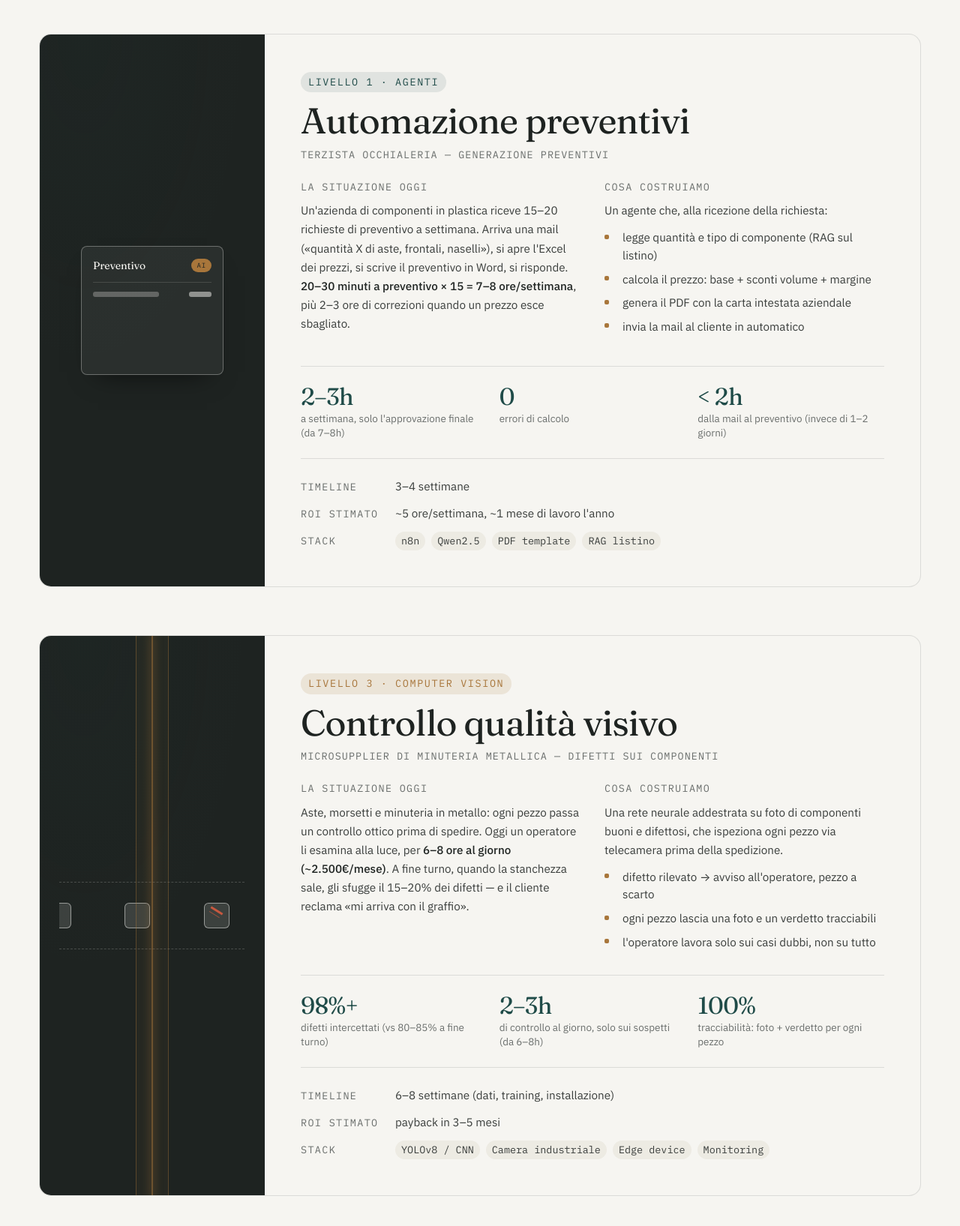
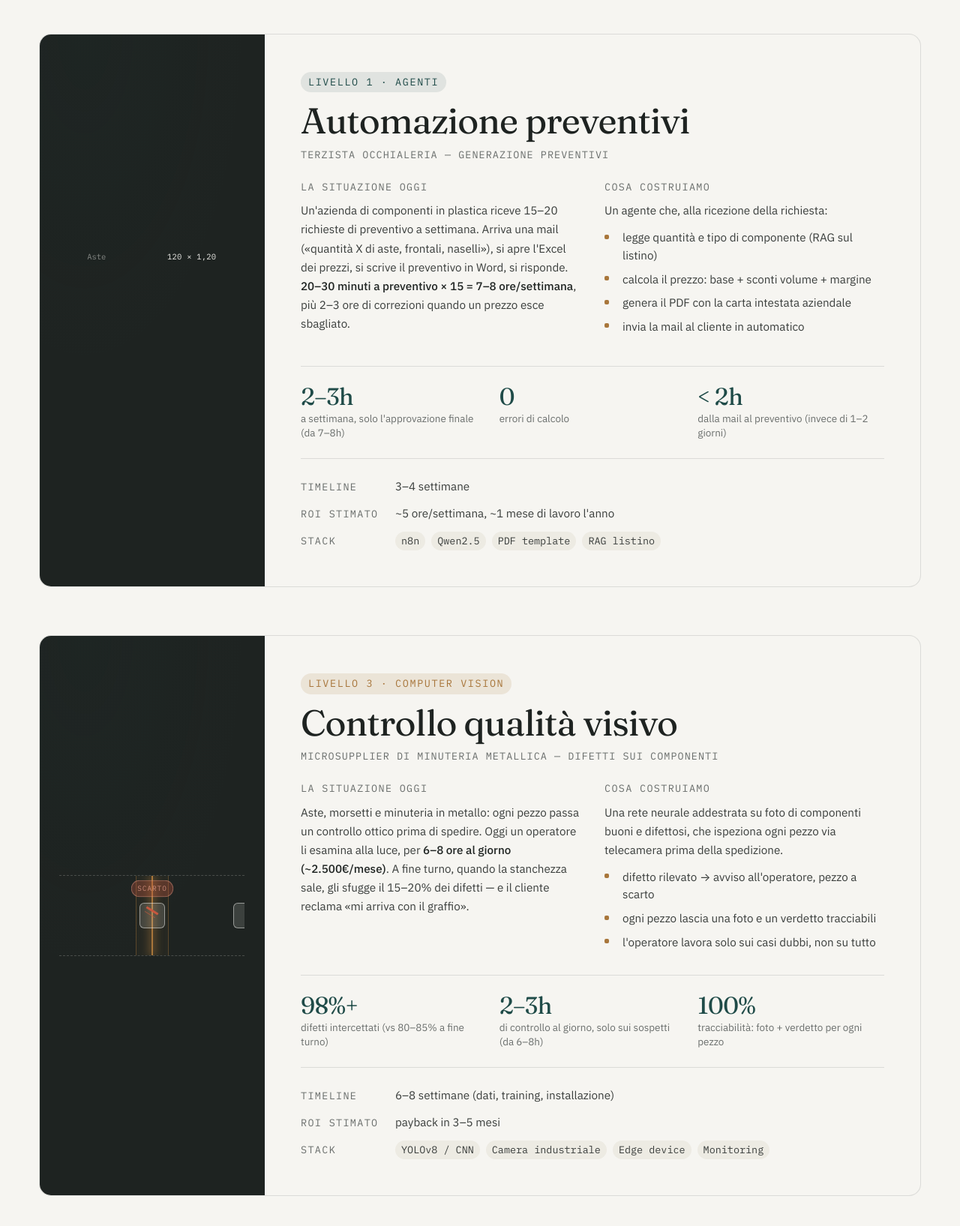
Before and after one commit to timurbondarenko65-stack/Actyra, a Flask app: page /portfolio in a window 1280 px wide. Shown: the part 1214-2849 px from the top of the page at 75% size. Run offline with Flask 3, Linux system fonts and the light colour scheme.

Commit message:
Portfolio: preventivi distinto dal case 3 + verdetto CV sincronizzato
Preventivi: via il documento con righe grigie (troppo simile al case study 3
sull'OCR). Ora e' il calcolo del prezzo: voci in mono, totale in euro che
scorre tra i valori intermedi e si ferma su quello finale, poi "inviato".

Controllo qualita': il verdetto OK/SCARTO era un elemento separato con tempi
indovinati a percentuale, quindi si sfasava. Ora l'etichetta e' figlia del
pezzo e condivide durata e delay: il pezzo si ferma sotto lo scanner e il
verdetto compare mentre e' ancora li, mai in ritardo.

Co-Authored-By: Claude Opus 4.8 <noreply@anthropic.com>

```diff
--- a/static/style.css
+++ b/static/style.css
@@ -1584,7 +1584,7 @@ section {
   .case-thumb *::after { animation: none !important; }
 }
 
-/* Thumb 1 — preventivi (documento che si compila da solo) */
+/* Thumb 1 — preventivi (calcolo del prezzo + totale che scorre) */
 .thumb-preventivi {
   display: flex;
   align-items: center;
@@ -1592,136 +1592,122 @@ section {
   padding: var(--sp-6);
 }
 
-.tp-doc {
-  width: 190px;
-  background: rgba(246, 245, 241, 0.055);
-  border: 1.5px solid rgba(246, 245, 241, 0.32);
-  border-radius: 8px;
-  padding: 14px 15px 15px;
-  box-shadow: 0 18px 34px -22px rgba(0, 0, 0, 0.7);
-  animation: tpDocIn 5.4s ease-in-out infinite;
-}
-
-.tp-doc-head {
-  display: flex;
-  align-items: center;
-  justify-content: space-between;
-  padding-bottom: 11px;
-  margin-bottom: 12px;
-  border-bottom: 1px solid rgba(246, 245, 241, 0.14);
-}
-
-.tp-doc-title {
-  font-family: var(--font-display);
-  font-size: 14px;
-  color: var(--carta);
-  letter-spacing: -0.01em;
-}
-
-.tp-doc-badge {
-  font-family: var(--font-mono);
-  font-size: 9px;
-  letter-spacing: 0.1em;
-  color: var(--grafite);
-  background: var(--ottone);
-  border-radius: 999px;
-  padding: 2px 7px;
-}
-
-.tp-row {
-  display: flex;
-  align-items: center;
+.tp-calc { width: 172px; }
+
+.tp-line {
+  display: flex;
+  align-items: baseline;
   justify-content: space-between;
   gap: 10px;
-  margin-bottom: 10px;
+  font-family: var(--font-mono);
+  font-size: 10.5px;
+  margin-bottom: 9px;
   opacity: 0;
 }
 
-.tp-lbl {
-  height: 7px;
-  border-radius: 3px;
-  background: rgba(246, 245, 241, 0.28);
-  flex: 1;
-}
-.tp-r1 .tp-lbl { max-width: 88px; }
-.tp-r2 .tp-lbl { max-width: 104px; }
-.tp-r3 .tp-lbl { max-width: 74px; }
-
-.tp-price {
-  width: 30px;
-  height: 7px;
-  border-radius: 3px;
-  background: rgba(246, 245, 241, 0.5);
-  flex-shrink: 0;
-}
-
-.tp-r1 { animation: tpRow1 5.4s ease-in-out infinite; }
-.tp-r2 { animation: tpRow2 5.4s ease-in-out infinite; }
-.tp-r3 { animation: tpRow3 5.4s ease-in-out infinite; }
-
-.tp-rule {
+.tp-k { color: rgba(246, 245, 241, 0.5); }
+.tp-v { color: var(--carta); letter-spacing: 0.02em; }
+
+.tp-l1 { animation: tpL1 6s ease-in-out infinite; }
+.tp-l2 { animation: tpL2 6s ease-in-out infinite; }
+.tp-l3 { animation: tpL3 6s ease-in-out infinite; }
+
+.tp-eq {
   height: 1.5px;
-  background: rgba(246, 245, 241, 0.22);
+  background: rgba(246, 245, 241, 0.25);
   border-radius: 2px;
-  margin: 13px 0 12px;
+  margin: 13px 0 11px;
   transform-origin: left center;
   transform: scaleX(0);
-  animation: tpRule 5.4s ease-in-out infinite;
-}
-
-.tp-total {
+  animation: tpEq 6s ease-in-out infinite;
+}
+
+.tp-sum {
   display: flex;
   align-items: baseline;
-  justify-content: space-between;
+  gap: 5px;
   opacity: 0;
-  animation: tpTotal 5.4s cubic-bezier(0.34, 1.56, 0.64, 1) infinite;
-}
-
-.tp-total-lbl {
-  font-family: var(--font-mono);
-  font-size: 10px;
-  text-transform: uppercase;
-  letter-spacing: 0.12em;
-  color: rgba(246, 245, 241, 0.6);
-}
-
-.tp-total-val {
+  animation: tpSum 6s ease-out infinite;
+}
+
+.tp-cur {
   font-family: var(--font-display);
-  font-size: 17px;
+  font-size: 19px;
   color: var(--ottone);
-  letter-spacing: -0.01em;
-}
-
-@keyframes tpDocIn {
-  0% { opacity: 0; transform: translateY(8px) scale(0.97); }
-  6% { opacity: 1; transform: translateY(0) scale(1); }
-  90% { opacity: 1; transform: translateY(0) scale(1); }
-  98%, 100% { opacity: 0; transform: translateY(0) scale(1); }
-}
-@keyframes tpRow1 {
-  0%, 10% { opacity: 0; transform: translateX(-7px); }
-  17%, 90% { opacity: 1; transform: translateX(0); }
+}
+
+/* Il totale "scorre" tra valori intermedi e si ferma su quello finale */
+.tp-amount {
+  display: inline-block;
+  height: 24px;
+  overflow: hidden;
+  line-height: 24px;
+}
+
+.tp-roll {
+  display: block;
+  animation: tpRoll 6s steps(4, end) infinite;
+}
+
+.tp-roll i {
+  display: block;
+  height: 24px;
+  line-height: 24px;
+  font-style: normal;
+  font-family: var(--font-display);
+  font-size: 25px;
+  color: var(--ottone);
+  letter-spacing: -0.02em;
+}
+
+.tp-sent {
+  margin-top: 12px;
+  display: inline-block;
+  font-family: var(--font-mono);
+  font-size: 9.5px;
+  letter-spacing: 0.08em;
+  padding: 3px 9px;
+  border-radius: 999px;
+  background: rgba(31, 75, 72, 0.6);
+  color: #7fd8c8;
+  border: 1px solid rgba(127, 216, 200, 0.4);
+  opacity: 0;
+  animation: tpSent 6s cubic-bezier(0.34, 1.56, 0.64, 1) infinite;
+}
+
+@keyframes tpL1 {
+  0%, 4% { opacity: 0; transform: translateX(-7px); }
+  11%, 90% { opacity: 1; transform: translateX(0); }
   97%, 100% { opacity: 0; transform: translateX(0); }
 }
-@keyframes tpRow2 {
-  0%, 22% { opacity: 0; transform: translateX(-7px); }
-  29%, 90% { opacity: 1; transform: translateX(0); }
+@keyframes tpL2 {
+  0%, 14% { opacity: 0; transform: translateX(-7px); }
+  21%, 90% { opacity: 1; transform: translateX(0); }
   97%, 100% { opacity: 0; transform: translateX(0); }
 }
-@keyframes tpRow3 {
-  0%, 34% { opacity: 0; transform: translateX(-7px); }
-  41%, 90% { opacity: 1; transform: translateX(0); }
+@keyframes tpL3 {
+  0%, 24% { opacity: 0; transform: translateX(-7px); }
+  31%, 90% { opacity: 1; transform: translateX(0); }
   97%, 100% { opacity: 0; transform: translateX(0); }
 }
-@keyframes tpRule {
-  0%, 48% { transform: scaleX(0); opacity: 1; }
-  58%, 90% { transform: scaleX(1); opacity: 1; }
+@keyframes tpEq {
+  0%, 36% { transform: scaleX(0); opacity: 1; }
+  44%, 90% { transform: scaleX(1); opacity: 1; }
   97%, 100% { transform: scaleX(1); opacity: 0; }
 }
-@keyframes tpTotal {
-  0%, 60% { opacity: 0; transform: scale(0.7); }
-  70% { opacity: 1; transform: scale(1); }
-  90% { opacity: 1; transform: scale(1); }
+@keyframes tpSum {
+  0%, 44% { opacity: 0; }
+  50%, 90% { opacity: 1; }
+  97%, 100% { opacity: 0; }
+}
+/* 5 valori, 4 scatti: parte a 50% e si ferma a 70% */
+@keyframes tpRoll {
+  0%, 50% { transform: translateY(0); }
+  70%, 100% { transform: translateY(-96px); }
+}
+@keyframes tpSent {
+  0%, 74% { opacity: 0; transform: scale(0.75); }
+  82%, 90% { opacity: 1; transform: scale(1); }
   97%, 100% { opacity: 0; transform: scale(1); }
 }
 
@@ -1735,37 +1721,11 @@ section {
 
 .tv-belt {
   position: relative;
-  height: 90px;
+  height: 108px;
   border-top: 1.5px dashed rgba(246, 245, 241, 0.2);
   border-bottom: 1.5px dashed rgba(246, 245, 241, 0.2);
   margin: 0 -6px;
   overflow: hidden;
-}
-
-.tv-piece {
-  position: absolute;
-  top: 50%;
-  width: 34px;
-  height: 34px;
-  margin-top: -17px;
-  border-radius: 6px;
-  background: rgba(246, 245, 241, 0.14);
-  border: 1.5px solid rgba(246, 245, 241, 0.5);
-  left: -50px;
-}
-
-.tv-piece.p1 { animation: tvMove 6s linear infinite; }
-.tv-piece.p2 { animation: tvMove 6s linear infinite; animation-delay: 2s; }
-.tv-piece.p3 { animation: tvMove 6s linear infinite; animation-delay: 4s; }
-
-.tv-piece.defect::after {
-  content: "";
-  position: absolute;
-  top: 8px; left: 7px;
-  width: 18px; height: 3px;
-  background: #c8583f;
-  transform: rotate(32deg);
-  box-shadow: 0 6px 0 -1px rgba(200,88,63,0.7);
 }
 
 .tv-scanzone {
@@ -1788,56 +1748,87 @@ section {
   margin-left: -1px;
   background: var(--ottone);
   box-shadow: 0 0 12px 2px rgba(168, 118, 59, 0.7);
-  animation: tvBeam 6s ease-in-out infinite;
-}
-
-.tv-verdict {
+  /* un pezzo arriva ogni 2s: il fascio pulsa sullo stesso ritmo */
+  animation: tvBeam 2s ease-in-out infinite;
+}
+
+/* Il pezzo si ferma sotto lo scanner; il verdetto e' figlio del pezzo,
+   quindi e' sincronizzato per costruzione (niente percentuali indovinate). */
+.tv-piece {
   position: absolute;
-  font-family: var(--font-mono);
-  font-size: 11px;
+  top: 50%;
+  left: -20%;
+  width: 34px;
+  height: 34px;
+  margin-top: -17px;
+  transform: translateX(-50%);
+  border-radius: 6px;
+  background: rgba(246, 245, 241, 0.14);
+  border: 1.5px solid rgba(246, 245, 241, 0.5);
+  animation: tvMove 6s ease-in-out infinite;
+}
+
+.tv-piece.defect::after {
+  content: "";
+  position: absolute;
+  top: 8px; left: 7px;
+  width: 18px; height: 3px;
+  background: #c8583f;
+  transform: rotate(32deg);
+  box-shadow: 0 6px 0 -1px rgba(200,88,63,0.7);
+}
+
+.tv-tag {
+  position: absolute;
+  left: 50%;
+  bottom: calc(100% + 9px);
+  white-space: nowrap;
+  font-family: var(--font-mono);
+  font-size: 10px;
   letter-spacing: 0.1em;
-  padding: 3px 9px;
+  padding: 3px 8px;
   border-radius: 999px;
-  top: 50%;
-  left: 50%;
-  transform: translate(-50%, -50%) scale(0.7);
   opacity: 0;
-}
-
-.tv-ok {
-  background: rgba(31, 75, 72, 0.5);
+  transform: translate(-50%, 5px) scale(0.7);
+  animation: tvTag 6s ease-out infinite;
+}
+
+.tv-tag.ok {
+  background: rgba(31, 75, 72, 0.8);
   color: #7fd8c8;
-  border: 1px solid rgba(127, 216, 200, 0.4);
-  animation: tvOk 6s ease-in-out infinite;
-}
-
-.tv-bad {
-  background: rgba(200, 88, 63, 0.25);
+  border: 1px solid rgba(127, 216, 200, 0.45);
+}
+
+.tv-tag.bad {
+  background: rgba(200, 88, 63, 0.4);
   color: #f0a08c;
-  border: 1px solid rgba(240, 160, 140, 0.5);
-  animation: tvBad 6s ease-in-out infinite;
-}
+  border: 1px solid rgba(240, 160, 140, 0.55);
+}
+
+/* Pezzo ed etichetta condividono lo stesso delay: restano sempre in fase */
+.tv-piece.p1, .tv-piece.p1 .tv-tag { animation-delay: 0s; }
+.tv-piece.p2, .tv-piece.p2 .tv-tag { animation-delay: -2s; }
+.tv-piece.p3, .tv-piece.p3 .tv-tag { animation-delay: -4s; }
 
 @keyframes tvMove {
-  0% { left: -50px; }
-  100% { left: calc(100% + 20px); }
+  0%   { left: -20%; }
+  34%  { left: 50%; }
+  58%  { left: 50%; }
+  88%  { left: 122%; }
+  100% { left: 122%; }
+}
+/* Il pezzo e' fermo sotto lo scanner dal 34% al 58%: il verdetto compare
+   dentro quella finestra, mai dopo che il pezzo se n'e' andato. */
+@keyframes tvTag {
+  0%, 39%   { opacity: 0; transform: translate(-50%, 5px) scale(0.7); }
+  46%       { opacity: 1; transform: translate(-50%, 0) scale(1); }
+  55%       { opacity: 1; transform: translate(-50%, 0) scale(1); }
+  62%, 100% { opacity: 0; transform: translate(-50%, 0) scale(1); }
 }
 @keyframes tvBeam {
-  0%, 100% { opacity: 0.4; }
-  28%, 32% { opacity: 1; }
-  62%, 66% { opacity: 1; }
-}
-/* OK flashes when p1/p3 pass center (~around 33% & 100%/0%) */
-@keyframes tvOk {
-  0%, 27% { opacity: 0; transform: translate(-50%,-50%) scale(0.7); }
-  31% { opacity: 1; transform: translate(-50%,-125%) scale(1); }
-  40%, 100% { opacity: 0; transform: translate(-50%,-125%) scale(1); }
-}
-/* SCARTO flashes when p2 (defect) passes center (~around 66%) */
-@keyframes tvBad {
-  0%, 61% { opacity: 0; transform: translate(-50%,-50%) scale(0.7); }
-  65% { opacity: 1; transform: translate(-50%,-125%) scale(1); }
-  76%, 100% { opacity: 0; transform: translate(-50%,-125%) scale(1); }
+  0%, 4%    { opacity: 1; }
+  72%       { opacity: 1; }
+  82%, 100% { opacity: 0.3; }
 }
 
 /* Thumb 3 — OCR (doc scan -> fields) */
--- a/templates/portfolio.html
+++ b/templates/portfolio.html
@@ -37,19 +37,16 @@
     <!-- ============ CASE STUDY 1 ============ -->
     <article class="case-study reveal">
       <div class="case-thumb thumb-preventivi" aria-hidden="true">
-        <div class="tp-doc">
-          <div class="tp-doc-head">
-            <span class="tp-doc-title">Preventivo</span>
-            <span class="tp-doc-badge">AI</span>
+        <div class="tp-calc">
+          <div class="tp-line tp-l1"><span class="tp-k">Aste</span><span class="tp-v">120 &times; 1,20</span></div>
+          <div class="tp-line tp-l2"><span class="tp-k">Frontali</span><span class="tp-v">80 &times; 2,40</span></div>
+          <div class="tp-line tp-l3"><span class="tp-k">Sconto vol.</span><span class="tp-v">&minus;10%</span></div>
+          <div class="tp-eq"></div>
+          <div class="tp-sum">
+            <span class="tp-cur">&euro;</span>
+            <span class="tp-amount"><span class="tp-roll"><i>118</i><i>246</i><i>317</i><i>389</i><i>432</i></span></span>
           </div>
-          <div class="tp-row tp-r1"><span class="tp-lbl"></span><span class="tp-price"></span></div>
-          <div class="tp-row tp-r2"><span class="tp-lbl"></span><span class="tp-price"></span></div>
-          <div class="tp-row tp-r3"><span class="tp-lbl"></span><span class="tp-price"></span></div>
-          <div class="tp-rule"></div>
-          <div class="tp-total">
-            <span class="tp-total-lbl">Totale</span>
-            <span class="tp-total-val">€ 432</span>
-          </div>
+          <div class="tp-sent">Preventivo inviato</div>
         </div>
       </div>
 
@@ -109,15 +106,11 @@
     <article class="case-study reveal">
       <div class="case-thumb thumb-vision" aria-hidden="true">
         <div class="tv-belt">
-          <div class="tv-piece p1"></div>
-          <div class="tv-piece p2 defect"></div>
-          <div class="tv-piece p3"></div>
+          <div class="tv-scanzone"><div class="tv-beam"></div></div>
+          <div class="tv-piece p1"><span class="tv-tag ok">OK</span></div>
+          <div class="tv-piece p2 defect"><span class="tv-tag bad">SCARTO</span></div>
+          <div class="tv-piece p3"><span class="tv-tag ok">OK</span></div>
         </div>
-        <div class="tv-scanzone">
-          <div class="tv-beam"></div>
-        </div>
-        <div class="tv-verdict tv-ok">OK</div>
-        <div class="tv-verdict tv-bad">SCARTO</div>
       </div>
 
       <div class="case-body">
```
